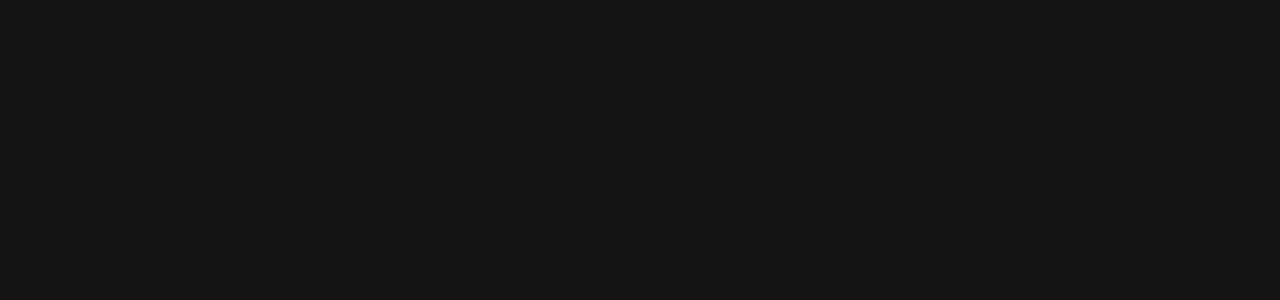
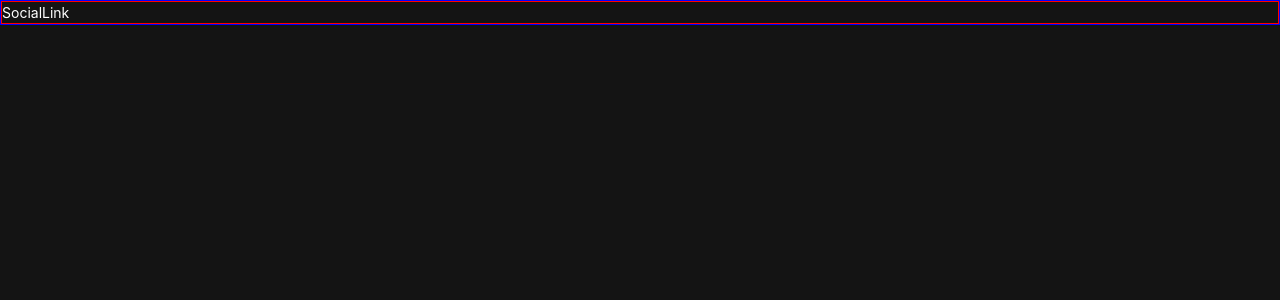
Before and after one commit to Nhoj-Plummer/social-links-profile, a Next.js app: page / in a window 1280 px wide. Shown: the top 300 px of the page. Built offline with nearby package versions, Linux system fonts and the light colour scheme.

Commit message:
Setup for the component

```diff
--- a/src/app/globals.css
+++ b/src/app/globals.css
@@ -26,6 +26,8 @@
   background-color: var(--grey-900);
   color: var(--white);
   line-height: 1.5;
+  align-content: center;
+  border: solid 1px blue;
 }
 
 /* Responsive Layout */
--- a/src/app/page.tsx
+++ b/src/app/page.tsx
@@ -1,3 +1,9 @@
+import SocialLink from "@/components/SocialLink/SocialLink";
+
 export default function Home() {
-  return <></>;
+  return (
+    <>
+      <SocialLink />
+    </>
+  );
 }
--- /dev/null
+++ b/src/components/SocialLink/SocialLink.css
@@ -0,0 +1,3 @@
+.social-link-main {
+  border: solid 1px red;
+}
--- /dev/null
+++ b/src/components/SocialLink/SocialLink.jsx
@@ -0,0 +1,6 @@
+import "@/components/SocialLink/SocialLink.css";
+const SocialLnk = () => {
+  return <div className="social-link-main ">SocialLink</div>;
+};
+
+export default SocialLnk;
```
